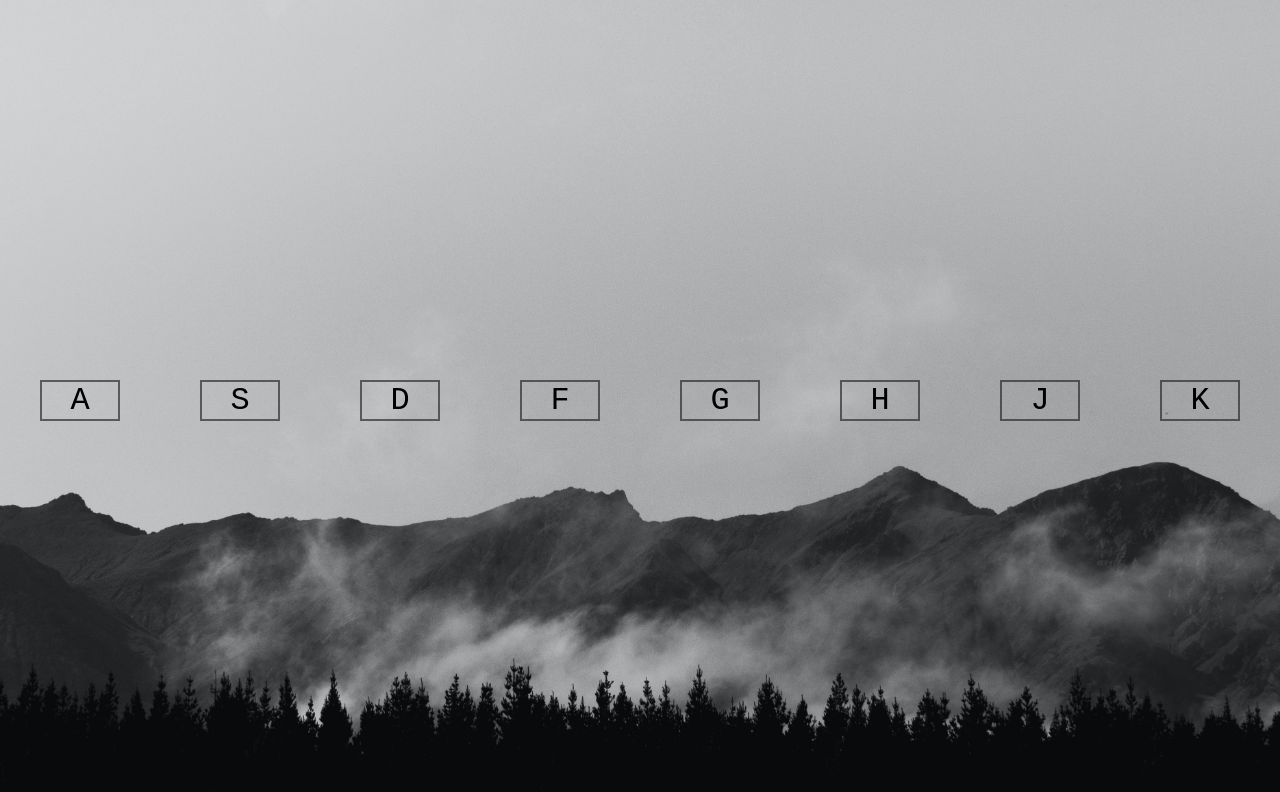
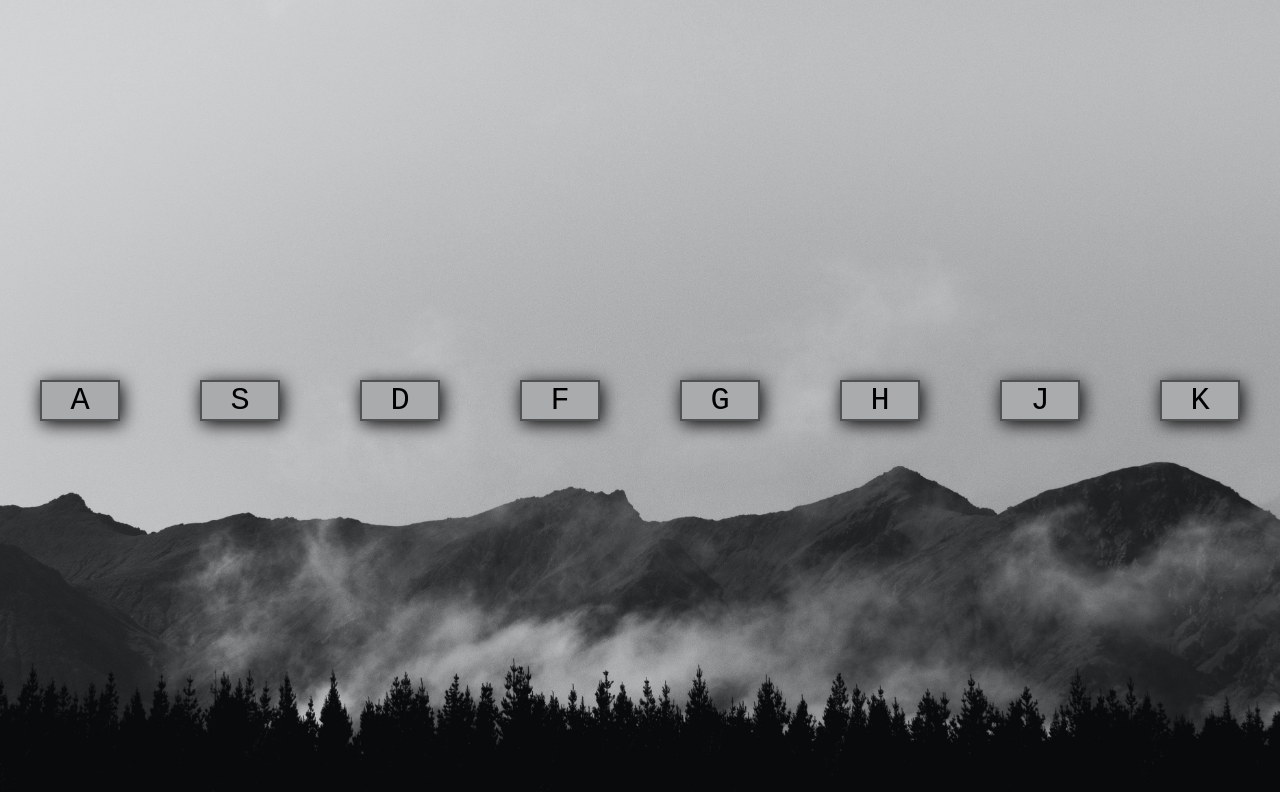
Before and after one commit to DEVKUMARRAI/Music_Band_Vanilla_Js, a plain HTML site: page index.html in a window 1280 px wide. Drawn offline with Linux system fonts and the light colour scheme.

Commit message:
css updated

```diff
--- a/style.css
+++ b/style.css
@@ -21,13 +21,18 @@
     flex-direction: row;
 }
 .key{
+
     flex: 1;
     display: flex;
     justify-content: center;
     align-items: center;
+    /* Black shadow with 10px blur */
+    filter:drop-shadow(2px 3px 9px black);
+
 
 }
 .key kbd{
+    background-color: #aaabad;
     font-size: 2rem;
     border: 2px solid #232425a6;
     width: 50%;
```
